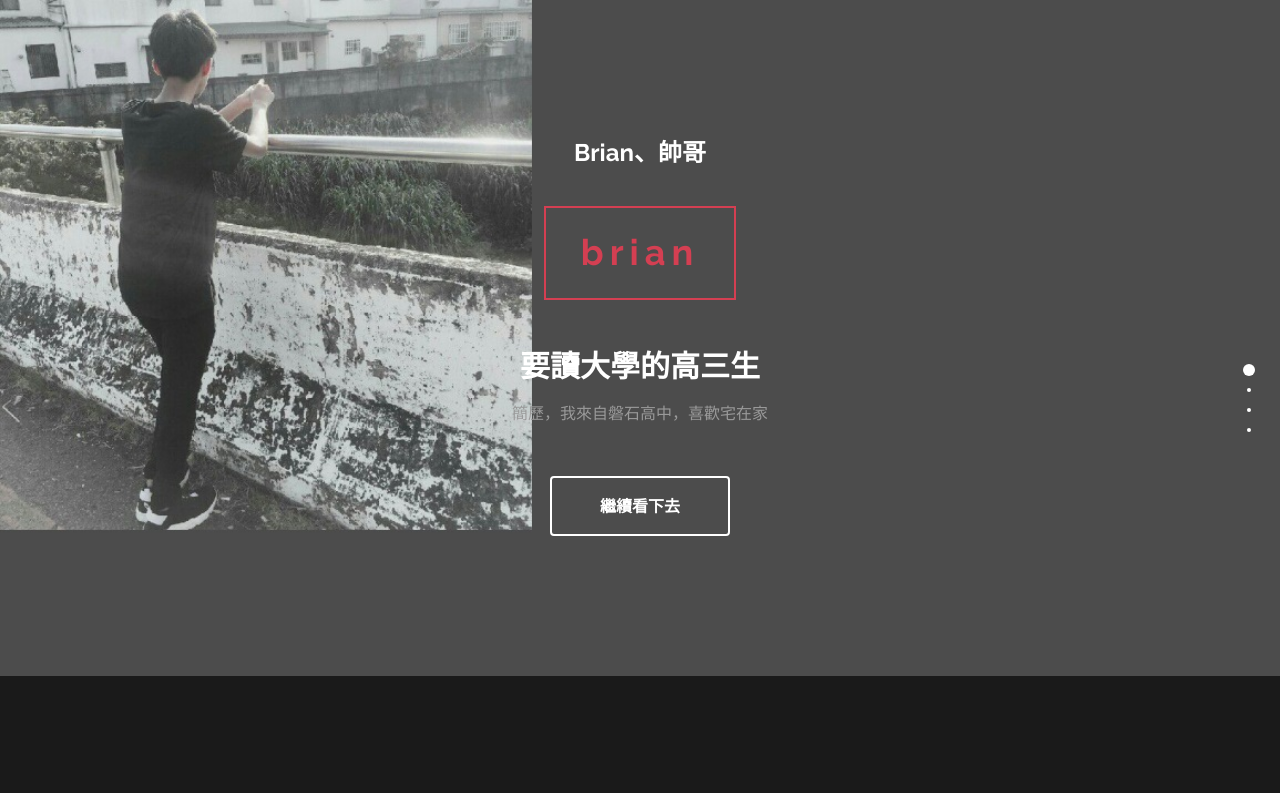
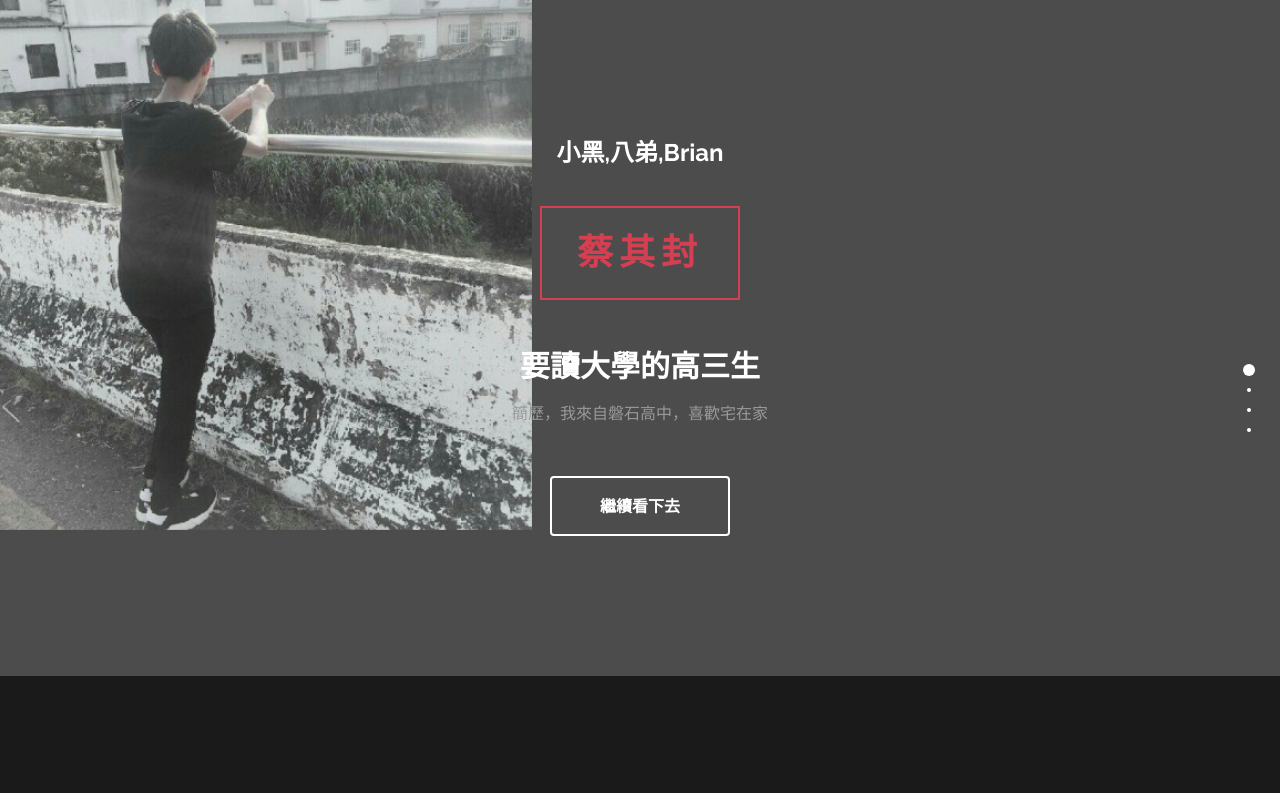
Before and after one commit to brian20030712/brian20030712.github.io, a plain HTML site: page index.html in a window 1280 px wide. Shown: the top 793 px of the page. Drawn offline with Linux system fonts and the light colour scheme.

Commit message:
Update index.html

```diff
--- a/index.html
+++ b/index.html
@@ -3,7 +3,7 @@
 	<head>
 		<meta charset="utf-8">
 
-		<title>brian的家</title>
+		<title>brian的網頁</title>
 		<meta name="keywords" content="">
 		<meta name="description" content="">
         <meta name="author" content="templatemo">
@@ -40,8 +40,8 @@
 				<div class="row">
 					<div class="col-md-2"></div>
 					<div class="col-md-8 wow fadeIn" data-wow-delay="0.9s">
-						<h3>Brian、帥哥</h3>
-						<h1>brian</h1>
+						<h3>小黑,八弟,Brian</h3>
+						<h1>蔡其封</h1>
 						<h2 class="rotate">要讀大學的高三生</h2>
 						<p>簡歷，我來自磐石高中，喜歡宅在家</p>
 						<a href="#work" class="btn btn-default smoothScroll wow fadeInUp" data-wow-delay="1s">繼續看下去</a>
@@ -150,7 +150,7 @@
 					<div class="col-lg-5 col-lg-offset-1 col-md-6 wow fadeInUp" data-wow-delay="0.6s">
 						<address>
 							<p class="contact-title">聯絡方式</p>
-							<p><i class="fa fa-envelope-o"></i>布萊恩阿倫@gmail.com</p>
+							<p><i class="fa fa-envelope-o"></i>a0907963571@gmail.com</p>
 						</address>
 					</div>
 					<div class="col-md-1 col-sm-1"></div>
```
